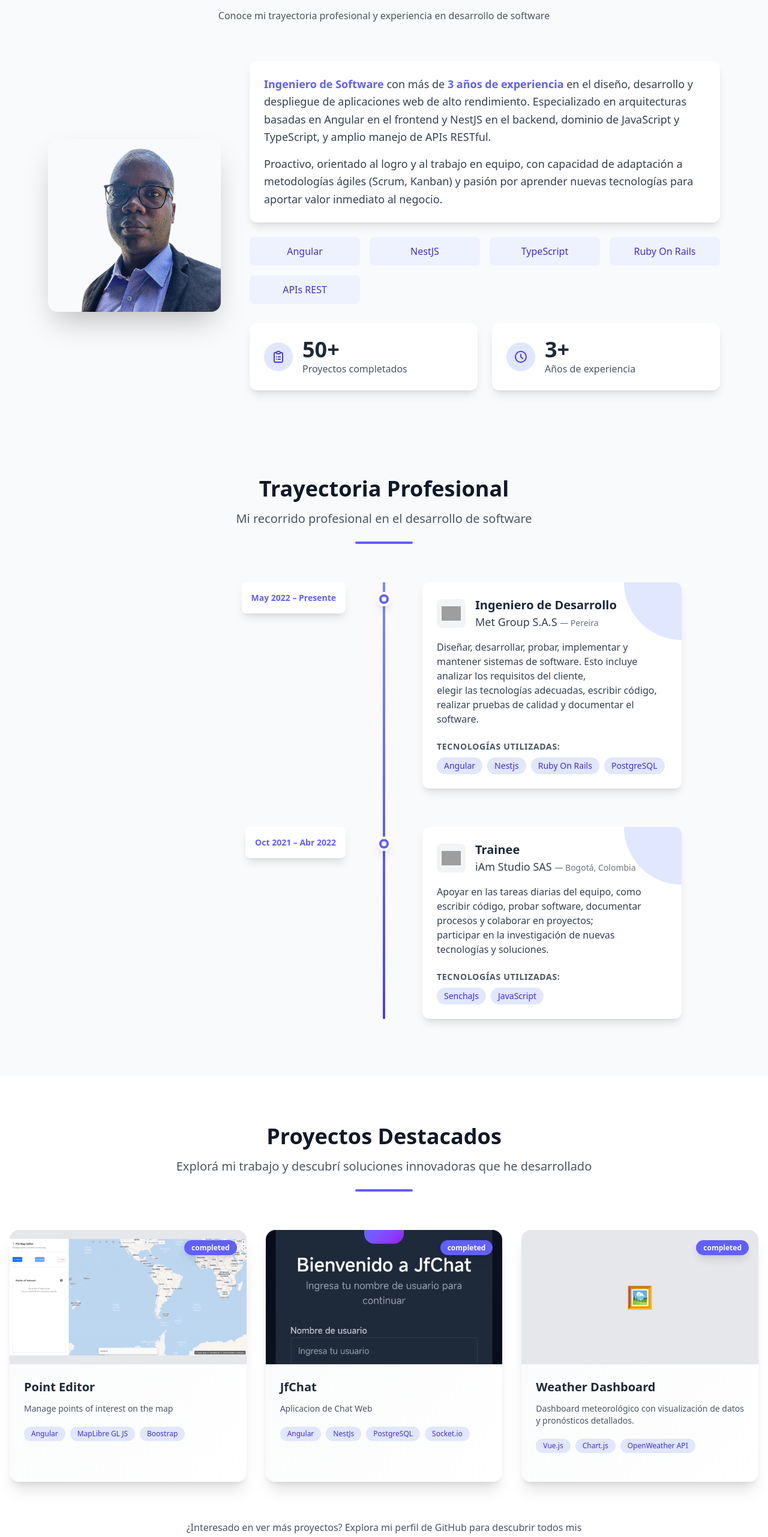
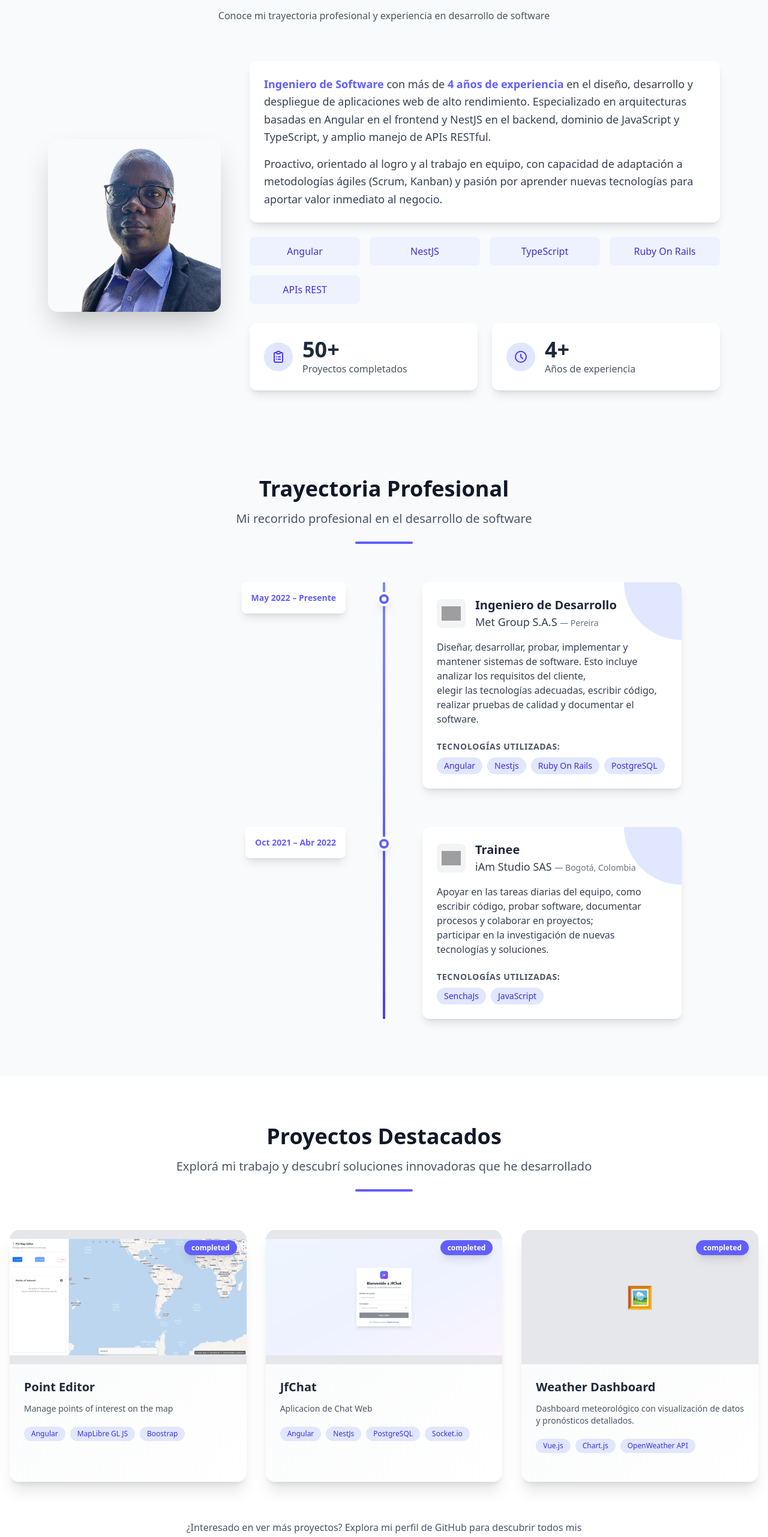
Before and after one commit to JFredMC/portfolio, an Angular app: page / in a window 1280 px wide. Shown: the part 780-3343 px from the top of the page at 60% size. Built offline with nearby package versions, Linux system fonts and the light colour scheme; grey boxes are pictures that could not be loaded.

Commit message:
Update experience in about.html and improve image presentation in projects.html

```diff
--- a/src/app/features/about/about.html
+++ b/src/app/features/about/about.html
@@ -33,7 +33,7 @@
         <div class="bg-white dark:bg-gray-800 rounded-xl p-6 shadow-lg transition-all duration-300 hover:shadow-xl">
           <p class="text-gray-700 dark:text-gray-300 leading-relaxed text-lg">
             <span class="text-indigo-500 font-bold">Ingeniero de Software</span> con más de
-            <strong class="text-indigo-500 dark:text-indigo-400">3 años de experiencia</strong>
+            <strong class="text-indigo-500 dark:text-indigo-400">4 años de experiencia</strong>
             en el diseño, desarrollo y despliegue de aplicaciones web de alto rendimiento.
             Especializado en arquitecturas basadas en Angular en el frontend y NestJS en el backend,
             dominio de JavaScript y TypeScript, y amplio manejo de APIs RESTful.
@@ -88,7 +88,7 @@
                 </svg>
               </div>
               <div>
-                <h3 class="text-4xl font-bold text-gray-800 dark:text-white">3+</h3>
+                <h3 class="text-4xl font-bold text-gray-800 dark:text-white">4+</h3>
                 <p class="text-gray-600 dark:text-gray-300">Años de experiencia</p>
               </div>
             </div>
--- a/src/app/features/projects/projects.html
+++ b/src/app/features/projects/projects.html
@@ -16,14 +16,19 @@
       @for(project of projects; track project) {
         <div
             class="group relative bg-gradient-to-br from-gray-50 to-white dark:from-gray-800 dark:to-gray-900 rounded-2xl overflow-hidden shadow-xl hover:shadow-2xl transition-all duration-500 transform hover:-translate-y-2">
-          <!-- Imagen con efecto de superposición -->
-          <div class="relative h-56 overflow-hidden">
+          <div class="relative h-56 overflow-hidden bg-gray-200 dark:bg-gray-700">
             <div class="bg-gray-200 dark:bg-gray-700 w-full h-full flex items-center justify-center">
               <span class="text-gray-400 dark:text-gray-500 text-4xl">
                 @if (project.image) {
-                 <img [src]="project.image" [alt]="project.title">
+                  <img
+                    [src]="project.image"
+                    [alt]="project.title"
+                    class="w-full h-full object-cover object-center transition-transform duration-500 group-hover:scale-105"
+                  />
                 } @else {
-                  🖼️
+                  <div class="w-full h-full flex items-center justify-center">
+                    <span class="text-gray-400 dark:text-gray-500 text-4xl">🖼️</span>
+                  </div>
                 }
               </span>
             </div>
```
Also changed, not shown: public/projects/jf-chat.png.
